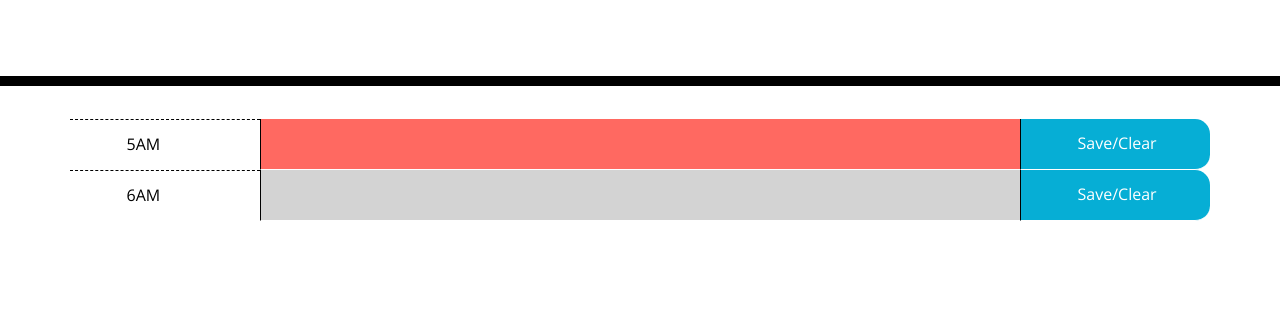
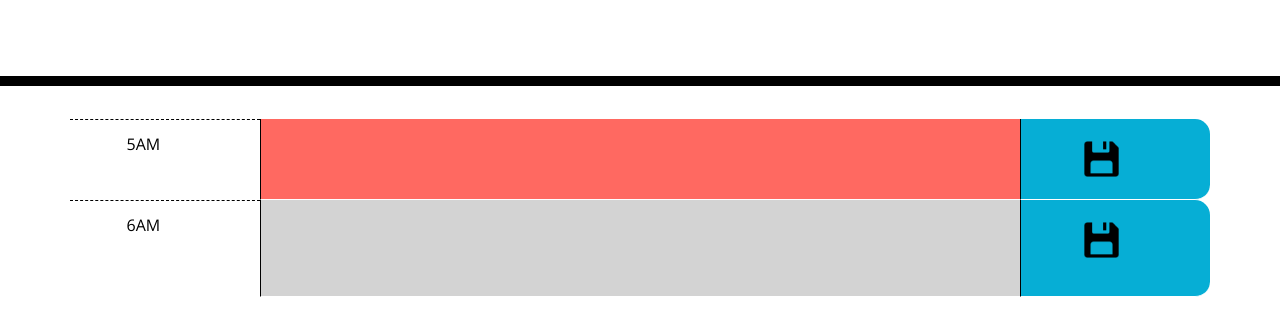
Before and after one commit to frozzel/Day-Tracker, a plain HTML site: page index.html in a window 1280 px wide. Shown: the part 182-518 px from the top of the page. Drawn offline with nearby package versions, Linux system fonts and the light colour scheme.

Commit message:
add css and image ready to add code

```diff
--- a/assets/css/style.css
+++ b/assets/css/style.css
@@ -74,3 +74,10 @@ textarea{
   font-size: 20px;
   transition: all .3s ease-in-out;
 }
+img {
+  width: 30%;
+  height: auto;
+  display: inline-block;
+  align-content: center;
+
+}
--- a/index.html
+++ b/index.html
@@ -38,8 +38,8 @@
         <!-- <div class="present col-8"> -->
           <textarea class="present col-8" name="" id=""></textarea>
         <!-- </div> -->
-        <div class="saveBtn col-2">
-          Save/Clear
+         <div class="saveBtn col-2">
+          <img src="./assets/images/Save.png" alt="save icon on button to store in locol storage">
         </div>
         <!-- <div class="row"> -->
           <div class="hour col-2">
@@ -49,7 +49,8 @@
             <textarea class="past col-8" name="" id=""></textarea>
           <!-- </div> -->
           <div class="saveBtn col-2">
-          Save/Clear
+          <img src="./assets/images/Save.png" alt="save icon on button to store in locol storage">
+
           </div>
     </div>
 
```
Also changed, not shown: assets/images/Save.png (added), 1 other file.
